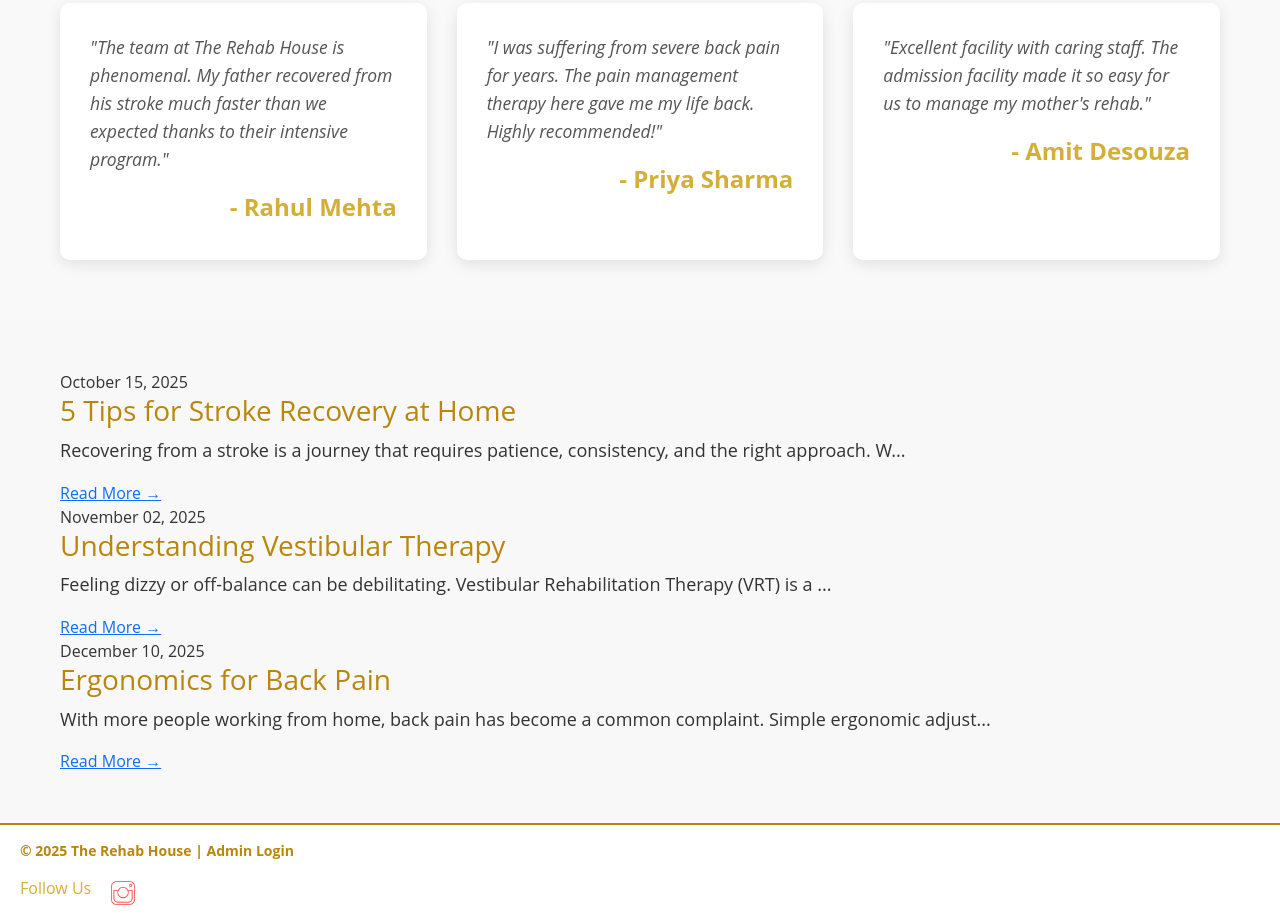
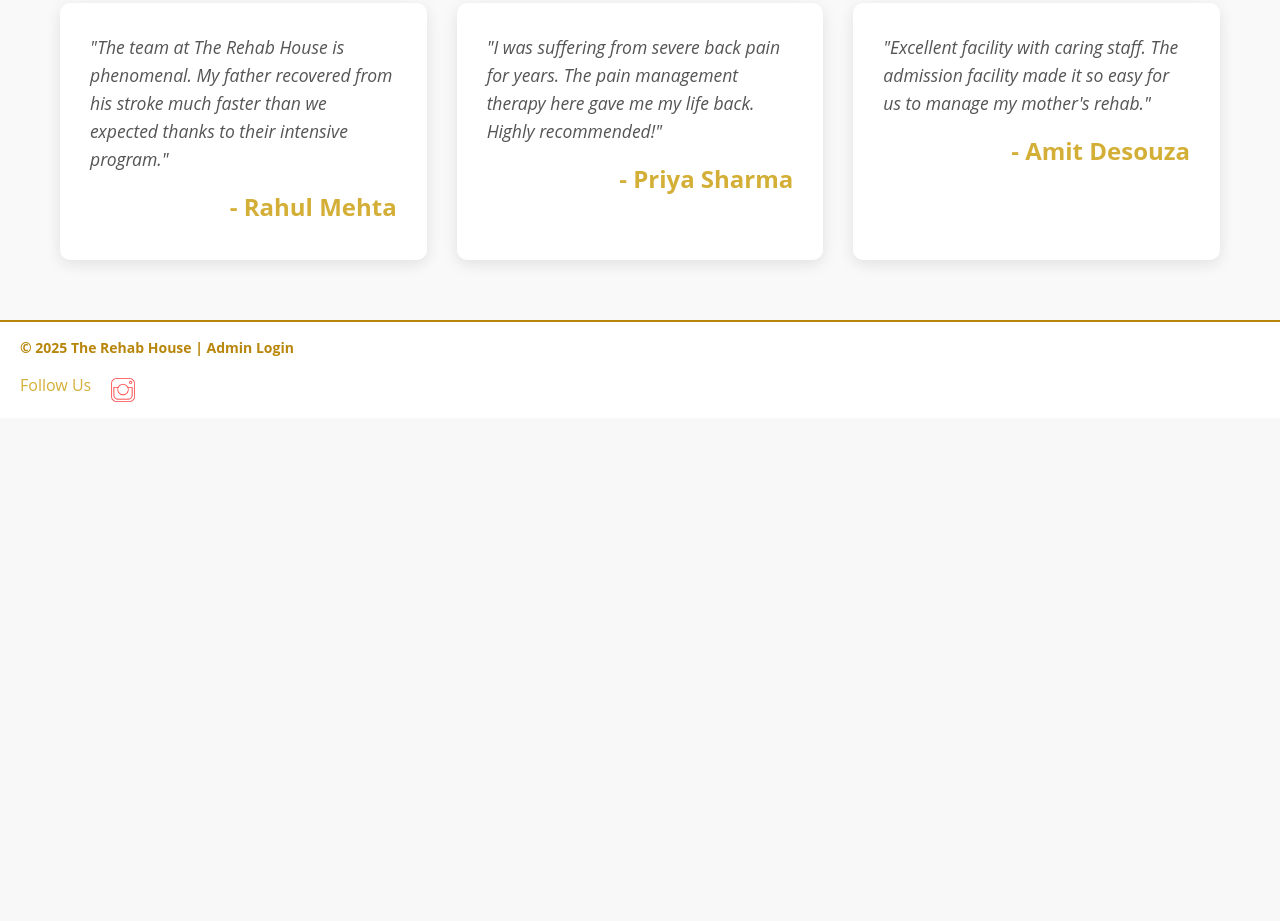
Before and after one commit to Dave8011/my-static-website, a plain HTML site: page index.html in a window 1280 px wide. Shown: the part 1172-2093 px from the top of the page. After the commit the page ends 1590 px from the top, so only its background shows below. Drawn offline with Linux system fonts and the light colour scheme.

Commit message:
Refactor: Fix mobile header layout, remove homepage blogs, add search page

```diff
--- a/css/responsive.css
+++ b/css/responsive.css
@@ -10,14 +10,17 @@
 
     header {
         display: flex;
-        justify-content: space-between; /* Logo Left, Actions Right */
+        justify-content: space-between;
+        /* Logo Left, Actions Right */
         align-items: center;
         padding: 15px 20px;
+        /* Ensure padding prevents "out of frame" look */
         background: #fff;
     }
 
     .logo {
-        position: static; /* Remove absolute centering */
+        position: static;
+        /* Remove absolute centering */
         transform: none;
         margin: 0;
     }
@@ -40,11 +43,13 @@
         justify-content: center;
         align-items: center;
         gap: 4px;
-        background: #e2b676; /* Gold color */
+        background: #e2b676;
+        /* Gold color */
         border: none;
         width: 45px;
         height: 40px;
-        border-radius: 8px; /* Rounded corners */
+        border-radius: 8px;
+        /* Rounded corners */
         padding: 5px;
         cursor: pointer;
         z-index: 1100;
@@ -54,7 +59,8 @@
         display: block;
         width: 25px;
         height: 3px;
-        background: #fff; /* White lines on gold */
+        background: #fff;
+        /* White lines on gold */
         border-radius: 2px;
     }
 
@@ -103,13 +109,10 @@
         border: none;
         background: transparent;
         position: relative;
-        /* Changed from static to relative for better control if needed */
-        margin-right: 0;
-        /* Remove margin, handle spacing via flex gap */
+        /* Input absolute to this */
         display: flex;
         align-items: center;
-        margin-left: 0;
-        /* Reset auto margin as we use flex-end on header */
+        justify-content: flex-end;
     }
 
     .search-box input {
--- a/index.html
+++ b/index.html
@@ -67,10 +67,6 @@
         </div>
     </section>
 
-    <!-- Recent Blogs Section -->
-    <section class="blog-grid" id="blog-container" style="padding: 50px 20px; max-width: 1200px; margin: 0 auto;">
-        <!-- Loaded from blog.html via js/main.js -->
-    </section>
 
     <!-- Footer -->
     <!-- Footer Component -->
--- a/js/header_footer.js
+++ b/js/header_footer.js
@@ -10,17 +10,17 @@ function loadHeader() {
         </div>
 
         <div class="header-actions">
-            <!-- Search Box with Icon -->
-            <div class="search-box">
-                <input type="text" id="searchInput" placeholder="Search..." onkeypress="handleSearch(event)">
-                <button onclick="triggerSearch()"><img src="${basePath}images/search-icon.png" alt="Search"></button>
-            </div>
-            <!-- Hamburger Menu -->
+            <!-- Hamburger Menu (Now before Search) -->
             <button class="hamburger" onclick="toggleMobileMenu()">
                 <span></span>
                 <span></span>
                 <span></span>
             </button>
+            <!-- Search Box with Icon (Last) -->
+            <div class="search-box">
+                <input type="text" id="searchInput" placeholder="Search..." onkeypress="handleSearch(event)">
+                <button onclick="triggerSearch()"><img src="${basePath}images/search-icon.png" alt="Search"></button>
+            </div>
         </div>
 
         <nav>
--- a/js/main.js
+++ b/js/main.js
@@ -151,6 +151,7 @@ function toggleAccordion(header) {
 // Load Testimonials
 document.addEventListener('DOMContentLoaded', () => {
     const testimonialContainer = document.getElementById('testimonial-container');
+    console.log("Loading Testimonials... Container:", testimonialContainer, "Data:", typeof testimonialsData);
     if (testimonialContainer && typeof testimonialsData !== 'undefined') {
         testimonialContainer.innerHTML = testimonialsData.map(t => `
             <div class="testimonial-card">
@@ -158,6 +159,8 @@ document.addEventListener('DOMContentLoaded', () => {
                 <h4>- ${t.author}</h4>
             </div>
         `).join('');
+    } else {
+        console.error("Testimonials failed to load. Missing container or data.");
     }
 });
 
@@ -213,7 +216,7 @@ async function hydrateBlogCard(url) {
     }
 }
 
-// Load Blogs (Handles both blog.html placeholders and Homepage hydration)
+// Load Blogs (Handles blog.html placeholders only)
 document.addEventListener('DOMContentLoaded', async () => {
     const blogContainer = document.getElementById('blog-container');
     if (!blogContainer) return;
@@ -231,34 +234,4 @@ document.addEventListener('DOMContentLoaded', async () => {
             }
         }
     }
-    // Case 2: We are on Homepage (Container empty) -> Fetch blog.html to find what to show
-    else if (blogContainer.children.length === 0) {
-        try {
-            const response = await fetch('blog.html');
-            const html = await response.text();
-            const parser = new DOMParser();
-            const doc = parser.parseFromString(html, 'text/html');
-
-            // Find the active placeholders (or already hydrated cards if static build - but we are doing dynamic)
-            // We look for 'blog-placeholder' divs in the fetched blog.html
-            const recentPlaceholders = Array.from(doc.querySelectorAll('.blog-placeholder')).slice(0, 3);
-
-            if (recentPlaceholders.length > 0) {
-                for (const ph of recentPlaceholders) {
-                    const src = ph.getAttribute('data-src');
-                    if (src) {
-                        const cardHTML = await hydrateBlogCard(src);
-                        if (cardHTML) {
-                            blogContainer.insertAdjacentHTML('beforeend', cardHTML);
-                        }
-                    }
-                }
-            } else {
-                blogContainer.innerHTML = '<p>No recent stories found.</p>';
-            }
-        } catch (err) {
-            console.error('Error loading recent blogs:', err);
-            // Fail silently or show message
-        }
-    }
 });
```
